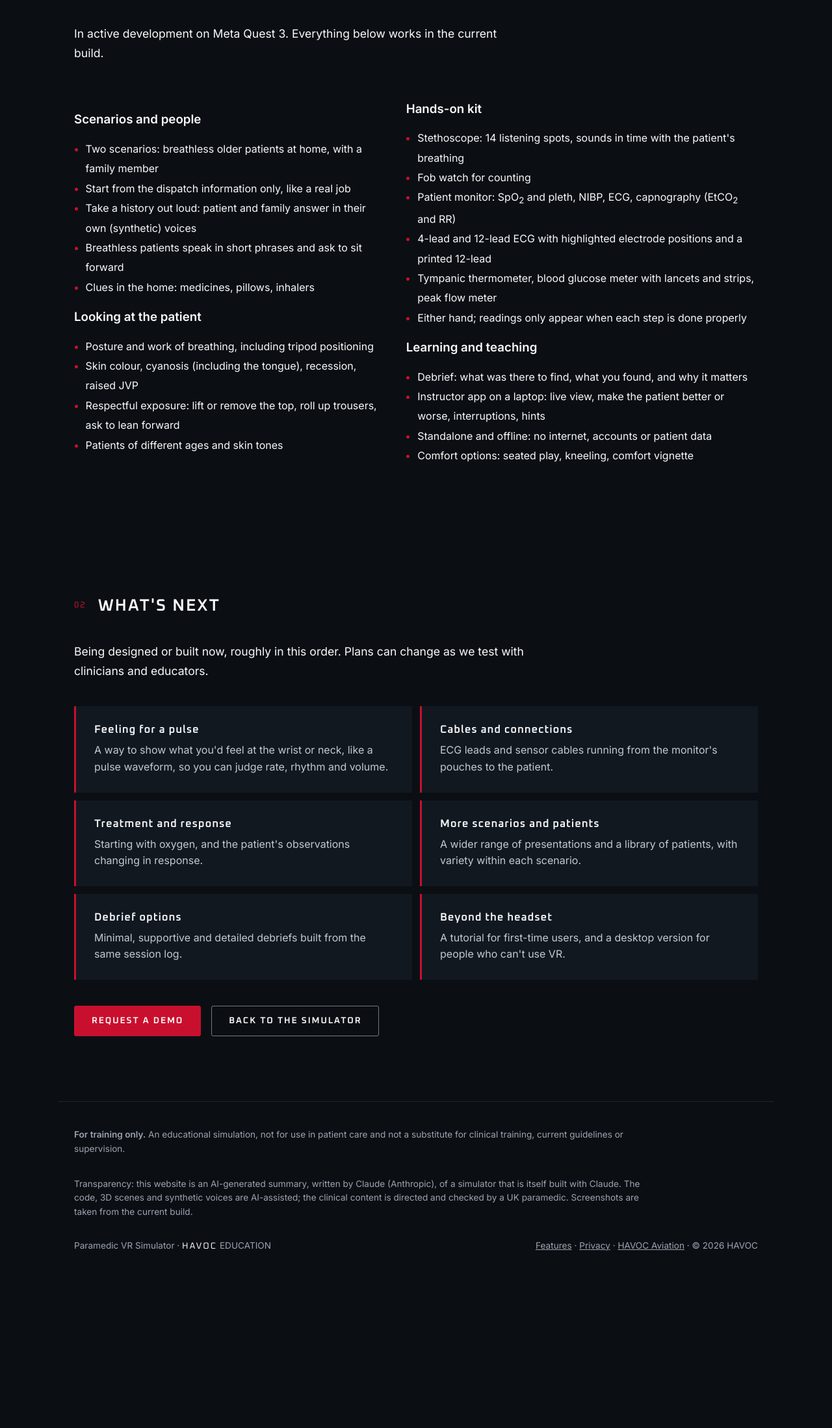
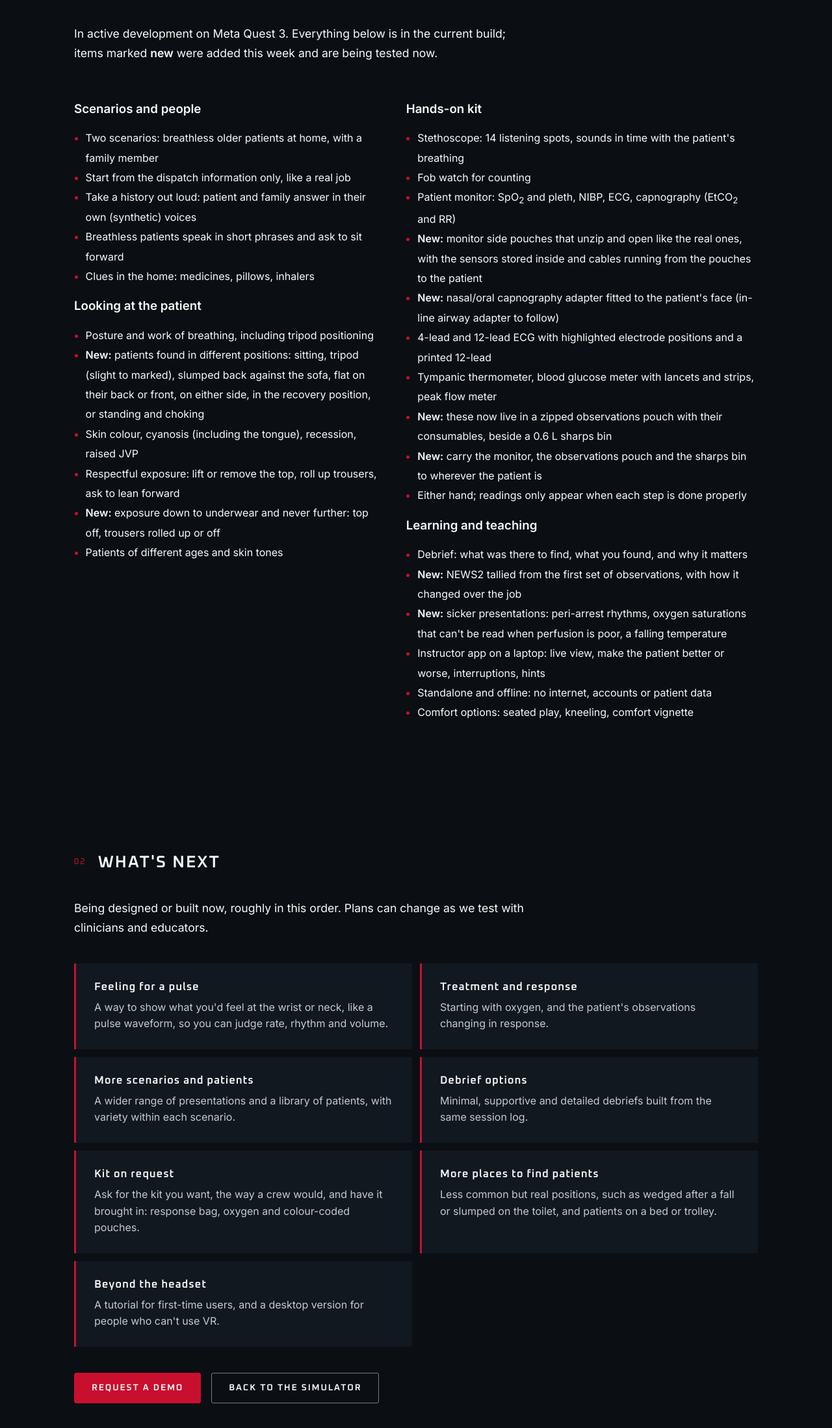
Before and after one commit to Havoc181/havoc-education-site, a plain HTML site: page features.html in a window 1280 px wide. Shown: the part 134-2332 px from the top of the page at 65% size. Before the commit the page ends 2121 px from the top, so only its background shows below. Drawn offline with Linux system fonts and the light colour scheme.

Commit message:
Latest build: patient positions, exposure to underwear, monitor pouches and cables, fitted capnography, obs pouch, sharps bin, carrying kit, NEWS2 and peri-arrest; new kit and recovery-position screenshots
New items marked as in testing. Cables moved out of What's next; kit on
request and more places to find patients added.

Co-Authored-By: Claude Opus 5.5 <noreply@anthropic.com>
Claude-Session: https://claude.ai/code/session_01Y8mnhyZt3tVUGqrkijHy5j

```diff
--- a/features.html
+++ b/features.html
@@ -28,9 +28,10 @@
             <h2>WHAT IT DOES TODAY</h2>
         </div>
         <p class="lead">
-            In active development on Meta Quest 3. Everything below works in the current build.
+            In active development on Meta Quest 3. Everything below is in the current build;
+            items marked <strong>new</strong> were added this week and are being tested now.
         </p>
-        <div class="edu-grid">
+        <div class="edu-grid" style="align-items: start;">
             <div>
                 <h3>Scenarios and people</h3>
                 <ul class="ticks">
@@ -43,8 +44,10 @@
                 <h3>Looking at the patient</h3>
                 <ul class="ticks">
                     <li>Posture and work of breathing, including tripod positioning</li>
+                    <li><strong>New:</strong> patients found in different positions: sitting, tripod (slight to marked), slumped back against the sofa, flat on their back or front, on either side, in the recovery position, or standing and choking</li>
                     <li>Skin colour, cyanosis (including the tongue), recession, raised JVP</li>
                     <li>Respectful exposure: lift or remove the top, roll up trousers, ask to lean forward</li>
+                    <li><strong>New:</strong> exposure down to underwear and never further: top off, trousers rolled up or off</li>
                     <li>Patients of different ages and skin tones</li>
                 </ul>
             </div>
@@ -54,13 +57,19 @@
                     <li>Stethoscope: 14 listening spots, sounds in time with the patient's breathing</li>
                     <li>Fob watch for counting</li>
                     <li>Patient monitor: SpO<sub>2</sub> and pleth, NIBP, ECG, capnography (EtCO<sub>2</sub> and RR)</li>
+                    <li><strong>New:</strong> monitor side pouches that unzip and open like the real ones, with the sensors stored inside and cables running from the pouches to the patient</li>
+                    <li><strong>New:</strong> nasal/oral capnography adapter fitted to the patient's face (in-line airway adapter to follow)</li>
                     <li>4-lead and 12-lead ECG with highlighted electrode positions and a printed 12-lead</li>
                     <li>Tympanic thermometer, blood glucose meter with lancets and strips, peak flow meter</li>
+                    <li><strong>New:</strong> these now live in a zipped observations pouch with their consumables, beside a 0.6 L sharps bin</li>
+                    <li><strong>New:</strong> carry the monitor, the observations pouch and the sharps bin to wherever the patient is</li>
                     <li>Either hand; readings only appear when each step is done properly</li>
                 </ul>
                 <h3>Learning and teaching</h3>
                 <ul class="ticks">
                     <li>Debrief: what was there to find, what you found, and why it matters</li>
+                    <li><strong>New:</strong> NEWS2 tallied from the first set of observations, with how it changed over the job</li>
+                    <li><strong>New:</strong> sicker presentations: peri-arrest rhythms, oxygen saturations that can't be read when perfusion is poor, a falling temperature</li>
                     <li>Instructor app on a laptop: live view, make the patient better or worse, interruptions, hints</li>
                     <li>Standalone and offline: no internet, accounts or patient data</li>
                     <li>Comfort options: seated play, kneeling, comfort vignette</li>
@@ -85,10 +94,6 @@
                     so you can judge rate, rhythm and volume.</p>
             </div>
             <div class="principle">
-                <h3>Cables and connections</h3>
-                <p>ECG leads and sensor cables running from the monitor's pouches to the patient.</p>
-            </div>
-            <div class="principle">
                 <h3>Treatment and response</h3>
                 <p>Starting with oxygen, and the patient's observations changing in response.</p>
             </div>
@@ -99,6 +104,16 @@
             <div class="principle">
                 <h3>Debrief options</h3>
                 <p>Minimal, supportive and detailed debriefs built from the same session log.</p>
+            </div>
+            <div class="principle">
+                <h3>Kit on request</h3>
+                <p>Ask for the kit you want, the way a crew would, and have it brought in:
+                    response bag, oxygen and colour-coded pouches.</p>
+            </div>
+            <div class="principle">
+                <h3>More places to find patients</h3>
+                <p>Less common but real positions, such as wedged after a fall or slumped on the toilet,
+                    and patients on a bed or trolley.</p>
             </div>
             <div class="principle">
                 <h3>Beyond the headset</h3>
--- a/style.css
+++ b/style.css
@@ -112,6 +112,7 @@ a { color: var(--havoc-cloud); }
 
 /* FEATURE CARDS */
 .card-grid { display: grid; grid-template-columns: repeat(3, minmax(0, 1fr)); gap: 24px; }
+.card-grid.two { grid-template-columns: repeat(2, minmax(0, 1fr)); }
 .card {
     overflow: hidden;
     background: rgba(31, 41, 55, 0.45);
```
Also changed, not shown: index.html (+24 -9 lines), images/kit.jpg, images/patient-floor.jpg (added).
